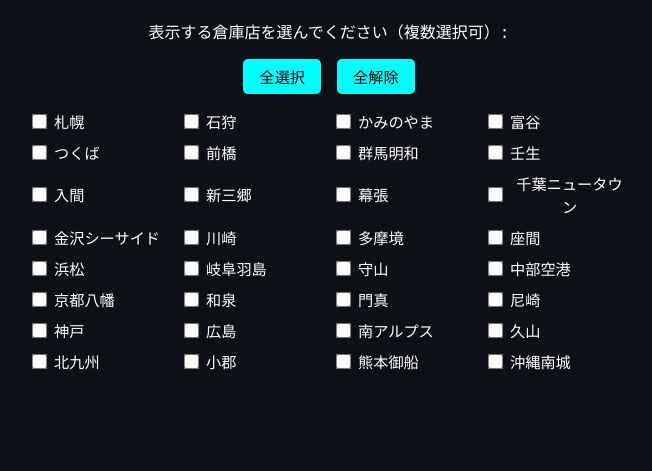
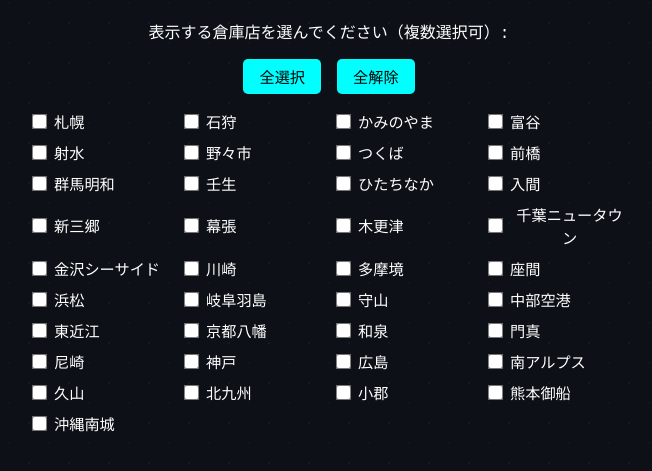
Before and after one commit to greatwall0202/whsweather, a plain HTML site: page index.html in a window 1280 px wide. Shown: the part 77-548 px from the top of the page, without its empty margins (311-963 px from the left). Drawn offline with nearby package versions, Linux system fonts and the light colour scheme.

Commit message:
Add files via upload

```diff
--- a/index.html
+++ b/index.html
@@ -130,13 +130,17 @@
       { name: "石狩", lat: 43.1992, lon: 141.3214, address: "北海道石狩市新港南2丁目733-1" },
       { name: "かみのやま", lat: 38.1532, lon: 140.3225, address: "山形県上山市みはらしの丘21番" },
       { name: "富谷", lat: 38.392458, lon: 140.878703, address: "宮城県富谷氏高屋敷26" },
+      { name: "射水", lat: 36.691367, lon: 137.088345, address: "富山県射水市上野1001番" },
+      { name: "野々市", lat: 36.528248, lon: 136.581706, address: "石川県野々市市柳町301-1" },
       { name: "つくば", lat: 36.0576, lon: 140.1186, address: "茨城県つくば市学園の森2-19" },
       { name: "前橋", lat: 36.3842, lon: 139.0633, address: "群馬県前橋市鶴光路町137-2" },
       { name: "群馬明和", lat: 36.2333, lon: 139.4833, address: "群馬県邑楽郡明和町矢島35-1" },
-      { name: "壬生", lat: 36.4167, lon: 139.8167, address: "栃木県下都賀郡壬生町安塚3360" },
+      { name: "壬生", lat: 36.4167, lon: 139.8167, address: "栃木県下都賀郡壬生町大字安塚3360" },
+      { name: "ひたちなか", lat: 36.395987, lon: 140.591244, address: "栃木県下都賀郡壬生町大字安塚3360" },
       { name: "入間", lat: 35.8353, lon: 139.3936, address: "埼玉県入間市宮寺3169-2" },
       { name: "新三郷", lat: 35.8845, lon: 139.8712, address: "埼玉県三郷市新三郷ららシティ3-1-2" },
       { name: "幕張", lat: 35.6598, lon: 140.0433, address: "千葉県千葉市美浜区豊砂1-4" },
+      { name: "木更津", lat: 35.427724, lon: 139.916466, address: "千葉県木更津市瓜倉823" },
       { name: "千葉ニュータウン", lat: 35.8058, lon: 140.0986, address: "千葉県印西市泉野3-1186-4" },
       { name: "金沢シーサイド", lat: 35.3701, lon: 139.6247, address: "神奈川県横浜市金沢区幸浦2-6" },
       { name: "川崎", lat: 35.5403, lon: 139.7037, address: "神奈川県川崎市川崎区池上新町3-1-4" },
@@ -146,16 +150,17 @@
       { name: "岐阜羽島", lat: 35.3167, lon: 136.7206, address: "岐阜県羽島市上中町長間2422-1" },
       { name: "守山", lat: 35.2151, lon: 136.9756, address: "愛知県名古屋市守山区下志段味南荒田3032-1" },
       { name: "中部空港", lat: 34.8583, lon: 136.8050, address: "愛知県常滑市りんくう町1-25-14" },
+      { name: "東近江", lat: 35.100711, lon: 136.231645, address: "滋賀県東近江市中小路町201-1" },
       { name: "京都八幡", lat: 34.8905, lon: 135.6870, address: "京都府八幡市欽明台北5番地" },
       { name: "和泉", lat: 34.4805, lon: 135.4223, address: "大阪府和泉市あゆみ野4-4-45" },
       { name: "門真", lat: 34.7386, lon: 135.5861, address: "大阪府門真市松生町1-1" },
       { name: "尼崎", lat: 34.7327, lon: 135.4084, address: "兵庫県尼崎市次屋3-13-55" },
       { name: "神戸", lat: 34.6938, lon: 135.1955, address: "兵庫県神戸市垂水区多聞町小束山868-26" },
       { name: "広島", lat: 34.3963, lon: 132.4596, address: "広島県広島市南区南蟹屋2-3-4" },
-      { name: "南アルプス", lat: 35.6125, lon: 138.4658, address: "山梨県南アルプス市在家塚字中割384" },
+      { name: "南アルプス", lat: 35.611784, lon: 138.484098, address: "山梨県南アルプス市寺部2200-1" },
       { name: "久山", lat: 33.6522, lon: 130.4869, address: "福岡県糟屋郡久山町大字山田字高柳1152-1" },
       { name: "北九州", lat: 33.8508, lon: 130.7771, address: "福岡県北九州市八幡西区本城学研台1-2-12" },
-      { name: "小郡", lat: 33.3864, lon: 130.5656, address: "福岡県小郡市上岩田字吉田764-1" },
+      { name: "小郡", lat: 33.404618, lon: 130.588108, address: "福岡県小郡市上岩田818-3" },
       { name: "熊本御船", lat: 32.7294, lon: 130.7802, address: "熊本県上益城郡御船町大字小坂字宮田689-1" },
       { name: "沖縄南城", lat: 26.1475, lon: 127.7555, address: "沖縄県南城市大里字高平高宮城原97-2" }
     ];
```
